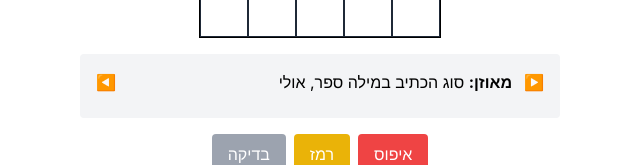
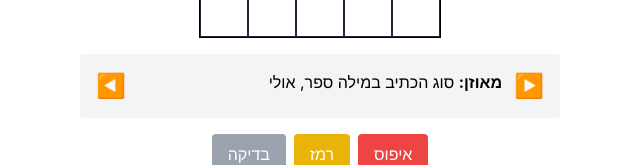
Before and after one commit to dotanrs/tashbezet, a React (Create React App) app: page / in a window 1280 px wide. Both pictures are taken after a click on the button "מוכנים לתשבצ?". Shown: the part 334-499 px from the top of the page, without its empty margins (320-960 px from the left). Built offline with nearby package versions, Linux system fonts and the light colour scheme.

Commit message:
Buttons are not text

```diff
--- a/src/crossword-puzzle.tsx
+++ b/src/crossword-puzzle.tsx
@@ -522,10 +522,10 @@ const CrosswordPuzzle = () => {
 
               {/* Clues display */}
               <div className="mb-4 p-4 bg-gray-100 rounded w-full direction-rtl text-right flex" style={{ direction: 'rtl' }}>
-              <div className="flex-none gap-20  cursor-pointer"
-              onClick={() => moveToNextDefinition(true)}>
-              {"▶️"}
-              </div>
+                <div className="flex-none gap-20 cursor-pointer select-none text-2xl"
+                onClick={() => moveToNextDefinition(true)}>
+                {"▶️"}
+                </div>
                 <div className="flex-1 gap-2 px-3">
                 {selected && direction === 'across' && (
                   <div className="mb-2">
@@ -538,10 +538,10 @@ const CrosswordPuzzle = () => {
                   </div>
                 )}
                 </div>
-                <div className="flex-none gap-20 cursor-pointer"
+                <div className="flex-none gap-20 cursor-pointer select-none text-2xl"
                 onClick={() => moveToNextDefinition(false)}>
-                 {"◀️"}
-              </div>
+                {"◀️"}
+                </div>
               </div>
 
               {/* Buttons section */}
```
